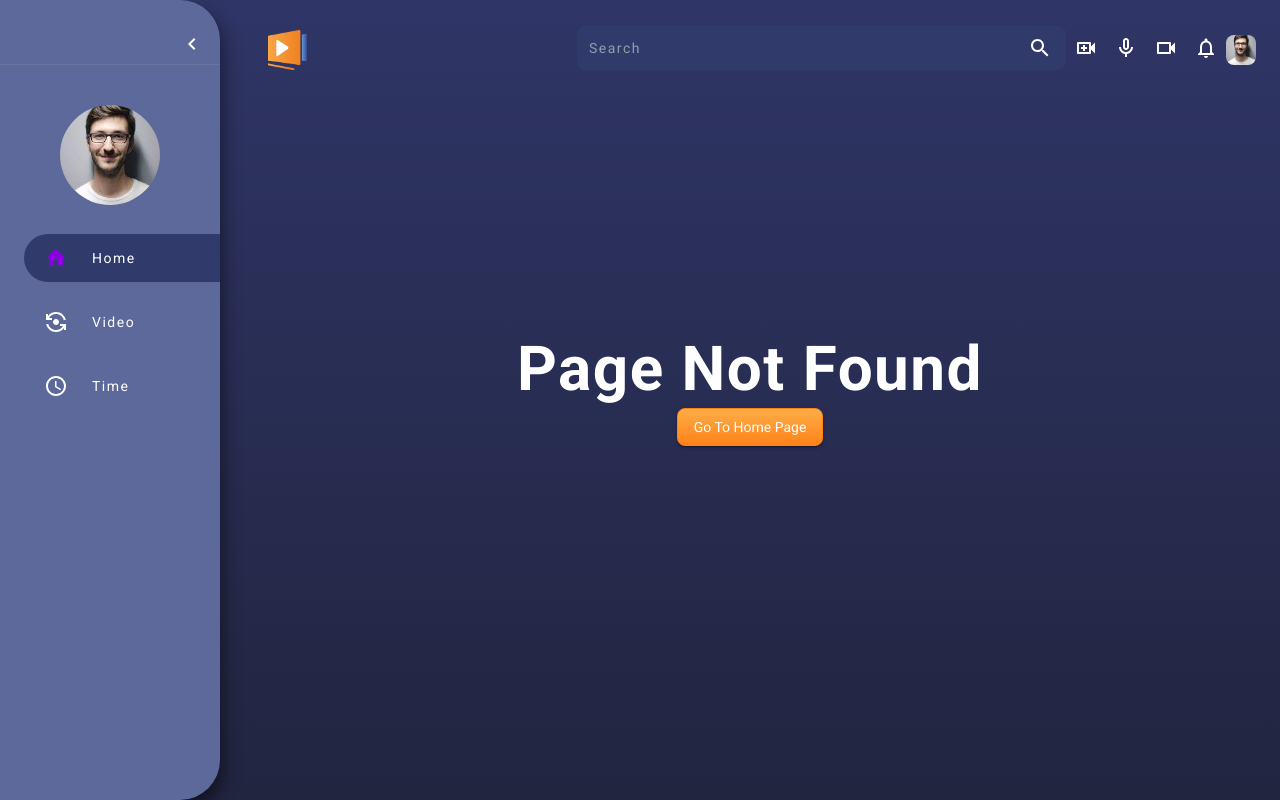
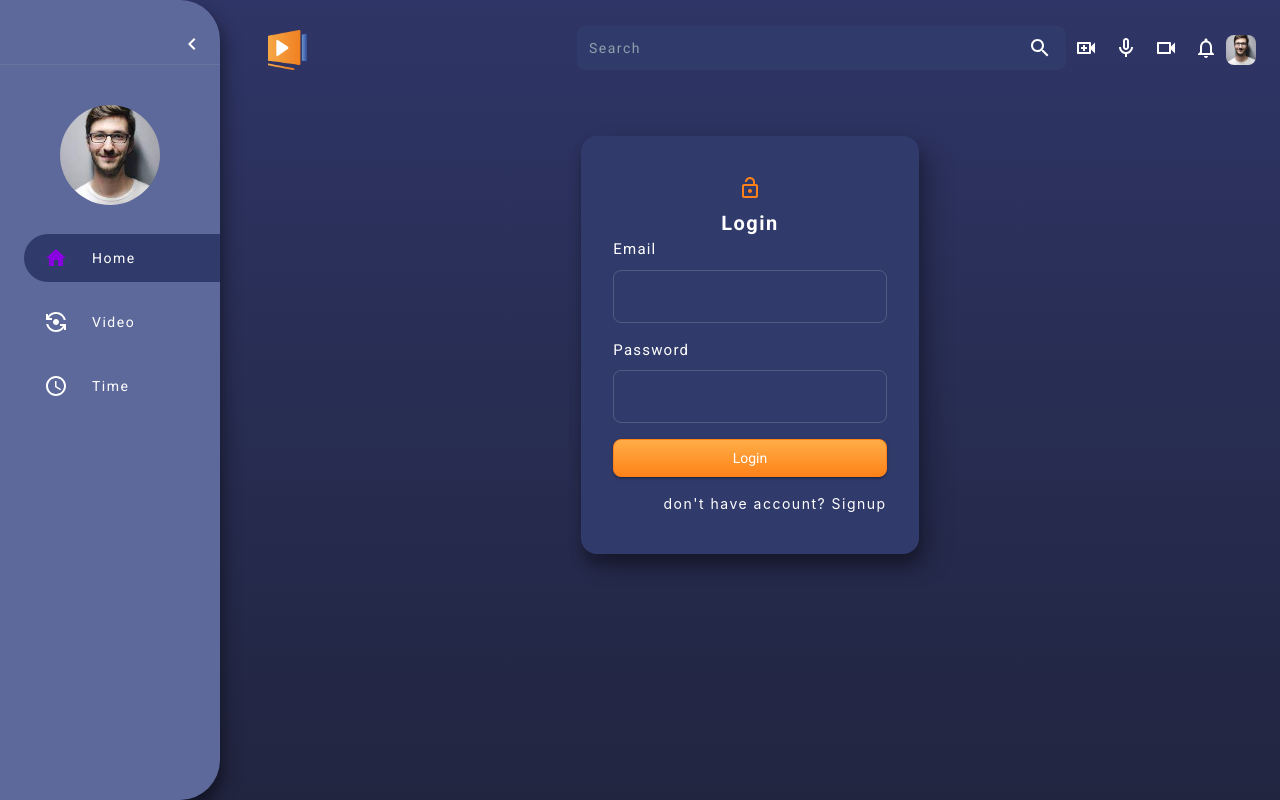
Before and after one commit to mubasshir-lhg/video-streaming-vercel, a Next.js app: page /auth/login in a window 1280 px wide. Before the commit this address had no page. Built offline with nearby package versions, Linux system fonts and the light colour scheme.

Commit message:
created login screen

```diff
--- /dev/null
+++ b/pages/auth/login.js
@@ -0,0 +1,39 @@
+import React from "react";
+import { Grid,Box,TextField, Button } from "@mui/material";
+import BoxContainer from "../../components/BoxContainer/BoxContainer";
+import LockOpenIcon from '@mui/icons-material/LockOpen';
+import Link from "next/link";
+
+const Label = ({ children }) => (
+    <Box sx={{ pb: 1, typography: {xs:"subtitle1",md:"subtitle2"} }}>{children}</Box>
+  );
+const LoginPage = () => {
+  return (
+    <Grid container justifyContent="center" mt={6}>
+      <Grid item xs={12} sm={8} md={6} lg={4} xl={3}>
+        <BoxContainer>
+          <Box sx={{typography:"h4",textAlign:"center"}}><LockOpenIcon color="warning"/></Box>
+          <Box sx={{typography:"h4",textAlign:"center"}}>Login</Box>
+          <Grid container spacing={2}>
+            <Grid item xs={12}>
+              <Label>Email</Label>
+              <TextField name="title" type="text"/>
+            </Grid>
+            <Grid item xs={12}>
+              <Label>Password</Label>
+              <TextField name="password" type="password" />
+            </Grid>
+            <Grid item xs={12}>
+             <Button variant="contained" color="warning" fullWidth >Login</Button>
+            </Grid>
+            <Grid item xs={12} textAlign="right">
+                <Link href="/auth/signup">don&apos;t have account? Signup</Link>
+            </Grid>
+          </Grid>
+        </BoxContainer>
+      </Grid>
+    </Grid>
+  );
+};
+
+export default LoginPage;
```
